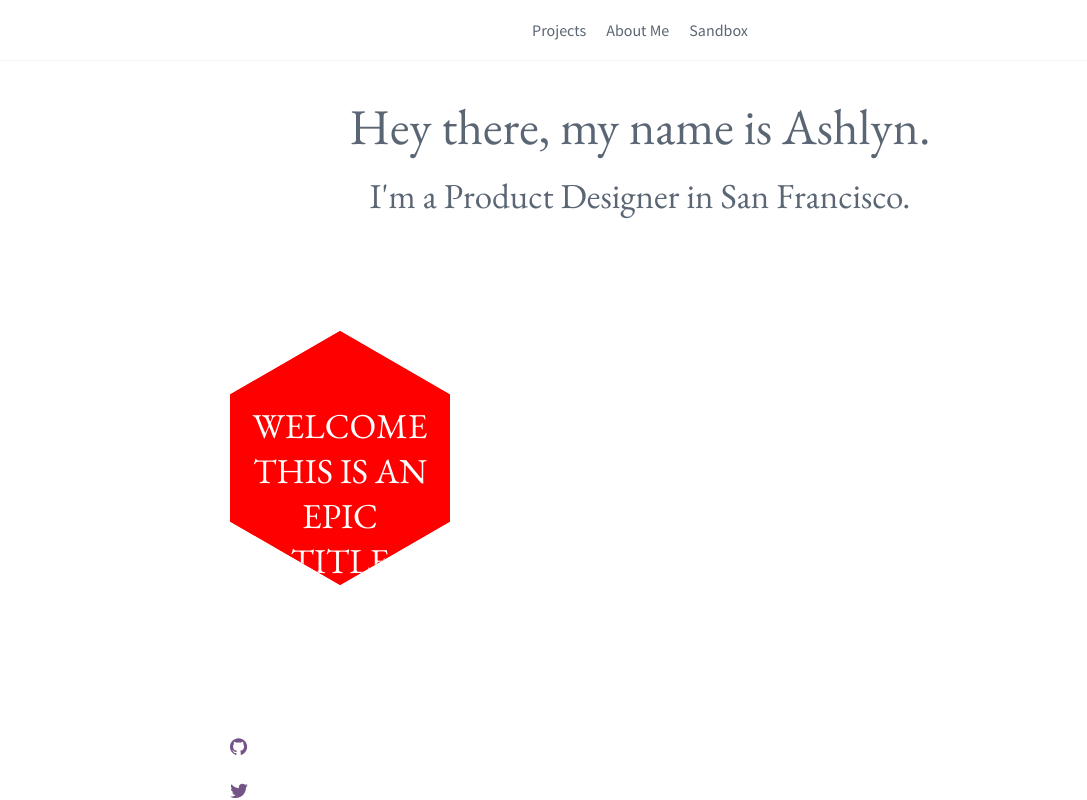
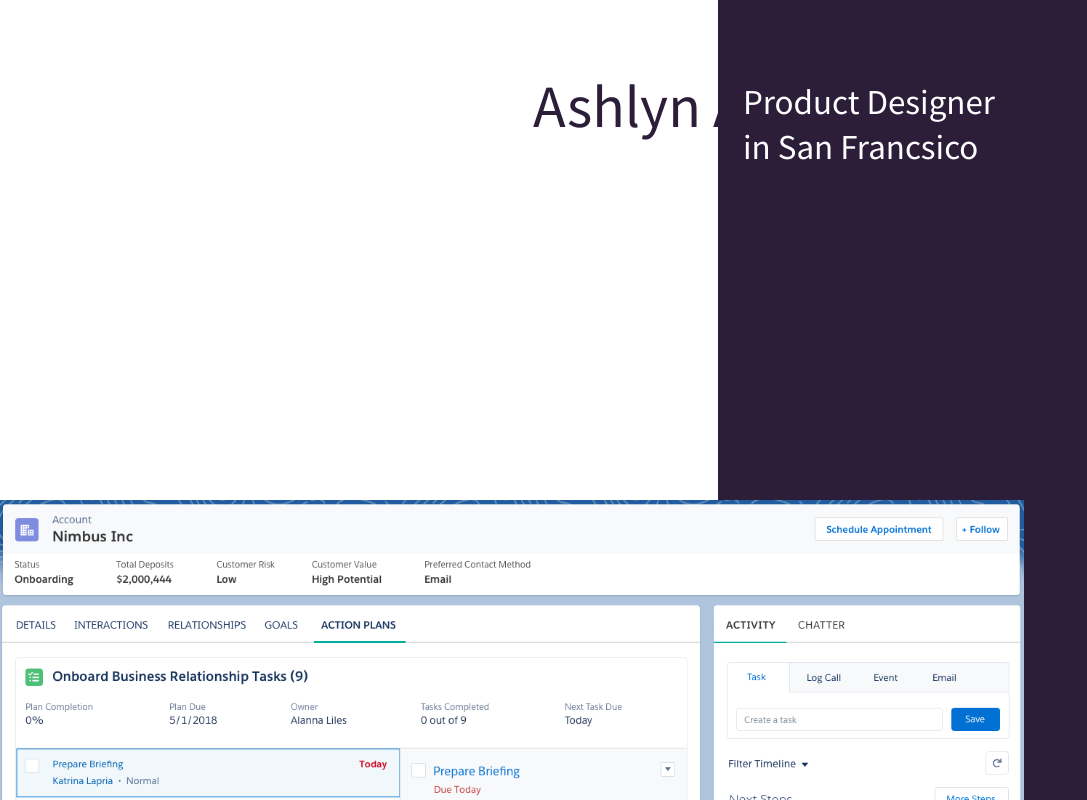
Before and after one commit to ashlynaiu/ashlyn-portfolio, a React (Create React App) app: page / in a window 1280 px wide. Shown: the top 800 px of the page, without its empty margins (0-1087 px from the left). Built offline with nearby package versions, Linux system fonts and the light colour scheme.

Commit message:
changing layout

```diff
--- a/src/App.js
+++ b/src/App.js
@@ -1,13 +1,11 @@
 import React, { Component } from 'react';
 import Footer from './components/Footer';
-import Header from './components/Header';
 import Home from './components/Home';
 
 class App extends Component {
   render() {
     return (
       <div className="mainContainer">
-        <Header></Header>
         <Home></Home>
         <Footer></Footer>
       </div>
--- a/src/components/Home.js
+++ b/src/components/Home.js
@@ -9,20 +9,16 @@ class Home extends Component {
     };
 
     return (
-      <div className="homeTitle mainContent">
-        <h1>Hey there, my name is Ashlyn.</h1>
-        <h2>I'm a Product Designer in San Francisco.</h2>
-        <div className="projectContainer">
-            <div className="hexagon">
-              <div className="hex1">
-                <div className="hex2" style={styles}>
-                  <div className="desc">
-                    <h2>Welcome this is an epic title</h2>
-                    <p>website</p>
-                  </div>
-                </div>
-              </div>
-            </div>
+      <div className="mainContent">
+        <div className="leftPanel">
+          <h1>Ashlyn Aiu</h1>
+        </div>
+        <div className="rightPanel">
+          <h2>Product Designer <br />
+          in San Francsico</h2>
+        </div>
+        <div className="firstHero">
+          <img src={require(`../images/hero_action_plans.png`)} />
         </div>
       </div>
     );
--- a/src/styles/App.css
+++ b/src/styles/App.css
@@ -72,10 +72,6 @@ p {
   font-size: 16px;
   line-height: 24px; }
 
-.mainContent {
-  max-width: 820px;
-  margin: 40px auto; }
-
 header {
   width: 100%;
   background: rgba(255, 255, 255, 0.6);
@@ -117,50 +113,43 @@ footer ul li {
 footer ul li a, footer ul li i {
   display: block; }
 
-.homeTitle {
-  font-family: 'EB Garamond', serif;
-  text-align: center; }
+html, body, .mainContainer, .mainContent, #root {
+  width: 100%;
+  height: 100%; }
 
-.hexagon {
-  transform: rotate(120deg);
-  cursor: pointer;
-  height: 440px;
-  overflow: hidden;
-  visibility: hidden;
-  width: 220px; }
+.mainContent {
+  position: relative; }
 
-.hex1 {
-  transform: rotate(-60deg);
+.leftPanel {
+  width: 60%;
   height: 100%;
-  overflow: hidden;
-  width: 100%; }
+  position: absolute;
+  left: 0;
+  padding: 80px 25px; }
 
-.hex2 {
-  transform: rotate(-60deg);
+.leftPanel h1 {
+  color: #2C1D39;
+  text-align: right;
+  font-size: 60px; }
+
+.rightPanel {
+  padding: 80px 25px;
+  width: 40%;
   height: 100%;
-  position: relative;
-  visibility: visible;
-  width: 100%; }
+  position: absolute;
+  right: 0;
+  background-color: #2C1D39; }
 
-.desc {
-  color: white;
-  font-size: 1.5em;
-  font-weight: 300;
-  height: 440px;
-  line-height: 1.5em;
+.rightPanel h2 {
+  color: #fff; }
+
+.firstHero {
+  z-index: 2;
   position: absolute;
-  text-align: center;
-  text-transform: uppercase;
-  visibility: visible;
-  width: 220px;
-  background-color: red; }
+  top: 500px; }
 
-.desc h2 {
-  margin: 165px 20px 0 20px; }
-
-.desc p {
-  font-size: .5em;
-  text-transform: lowercase; }
+.firstHero img {
+  width: 80%; }
 
 .svg-port-triangle, .svg-homepage-down-arrow, .svg-homepage-go-arrow, .svg-port-social-tumblr, .svg-port-social-twitter, .svg-port-social-linkedin, .svg-port-social-github, .svg-port-social-dribbble {
   background-repeat: no-repeat; }
--- a/src/styles/Common.css
+++ b/src/styles/Common.css
@@ -72,10 +72,6 @@ p {
   font-size: 16px;
   line-height: 24px; }
 
-.mainContent {
-  max-width: 820px;
-  margin: 40px auto; }
-
 header {
   width: 100%;
   background: rgba(255, 255, 255, 0.6);
@@ -117,47 +113,40 @@ footer ul li {
 footer ul li a, footer ul li i {
   display: block; }
 
-.homeTitle {
-  font-family: 'EB Garamond', serif;
-  text-align: center; }
+html, body, .mainContainer, .mainContent, #root {
+  width: 100%;
+  height: 100%; }
 
-.hexagon {
-  transform: rotate(120deg);
-  cursor: pointer;
-  height: 440px;
-  overflow: hidden;
-  visibility: hidden;
-  width: 220px; }
+.mainContent {
+  position: relative; }
 
-.hex1 {
-  transform: rotate(-60deg);
+.leftPanel {
+  width: 60%;
   height: 100%;
-  overflow: hidden;
-  width: 100%; }
+  position: absolute;
+  left: 0;
+  padding: 80px 25px; }
 
-.hex2 {
-  transform: rotate(-60deg);
+.leftPanel h1 {
+  color: #2C1D39;
+  text-align: right;
+  font-size: 60px; }
+
+.rightPanel {
+  padding: 80px 25px;
+  width: 40%;
   height: 100%;
-  position: relative;
-  visibility: visible;
-  width: 100%; }
+  position: absolute;
+  right: 0;
+  background-color: #2C1D39; }
 
-.desc {
-  color: white;
-  font-size: 1.5em;
-  font-weight: 300;
-  height: 440px;
-  line-height: 1.5em;
+.rightPanel h2 {
+  color: #fff; }
+
+.firstHero {
+  z-index: 2;
   position: absolute;
-  text-align: center;
-  text-transform: uppercase;
-  visibility: visible;
-  width: 220px;
-  background-color: red; }
+  top: 500px; }
 
-.desc h2 {
-  margin: 165px 20px 0 20px; }
-
-.desc p {
-  font-size: .5em;
-  text-transform: lowercase; }
+.firstHero img {
+  width: 80%; }
--- a/src/styles/Common.sass
+++ b/src/styles/Common.sass
@@ -87,9 +87,9 @@ p
 ////////////////////////
 ///////Main Layout/////
 //////////////////////
-.mainContent
-  max-width: $frame-desktop
-  margin: 40px auto
+// .mainContent
+//   max-width: $frame-desktop
+//   margin: 40px auto
 
 ///////////////////
 ///////Header/////
@@ -139,47 +139,39 @@ footer
 //////////////////
 ///////Home/////
 ///////////////
-.homeTitle
-  font-family: 'EB Garamond', serif
-  text-align: center
+html, body, .mainContainer, .mainContent, #root
+  width: 100%
+  height: 100%
 
-$poly-width: 220px
+.mainContent
+  position: relative
 
-.hexagon
-  transform: rotate(120deg)
-  cursor: pointer
-  height: ($poly-width *2)
-  overflow: hidden
-  visibility: hidden
-  width: $poly-width
+.leftPanel
+  width: 60%
+  height: 100%
+  position: absolute
+  left: 0
+  padding: 80px 25px
 
-.hex1
-  transform: rotate(-60deg)
+  h1
+    color: #2C1D39
+    text-align: right
+    font-size: 60px
+
+.rightPanel
+  padding: 80px 25px
+  width: 40%
   height: 100%
-  overflow: hidden
-  width: 100%
+  position: absolute
+  right: 0
+  background-color: #2C1D39
 
+  h2
+    color: #fff
 
-.hex2
-  transform: rotate(-60deg)
-  height: 100%
-  position: relative
-  visibility: visible
-  width: 100%
-
-.desc
-  color: white
-  font-size: 1.5em
-  font-weight: 300
-  height: ($poly-width * 2)
-  line-height: 1.5em
+.firstHero
+  z-index: 2
   position: absolute
-  text-align: center
-  text-transform: uppercase
-  visibility: visible
-  width: $poly-width
-  background-color: red
-  h2
-    margin: ($poly-width - ($poly-width / 4)) 20px 0 20px
-  p
-    font-size: .5em; text-transform: lowercase
+  top: 500px
+  img
+    width: 80%
```
Also changed, not shown: src/images/hero_action_plans.png (added).
